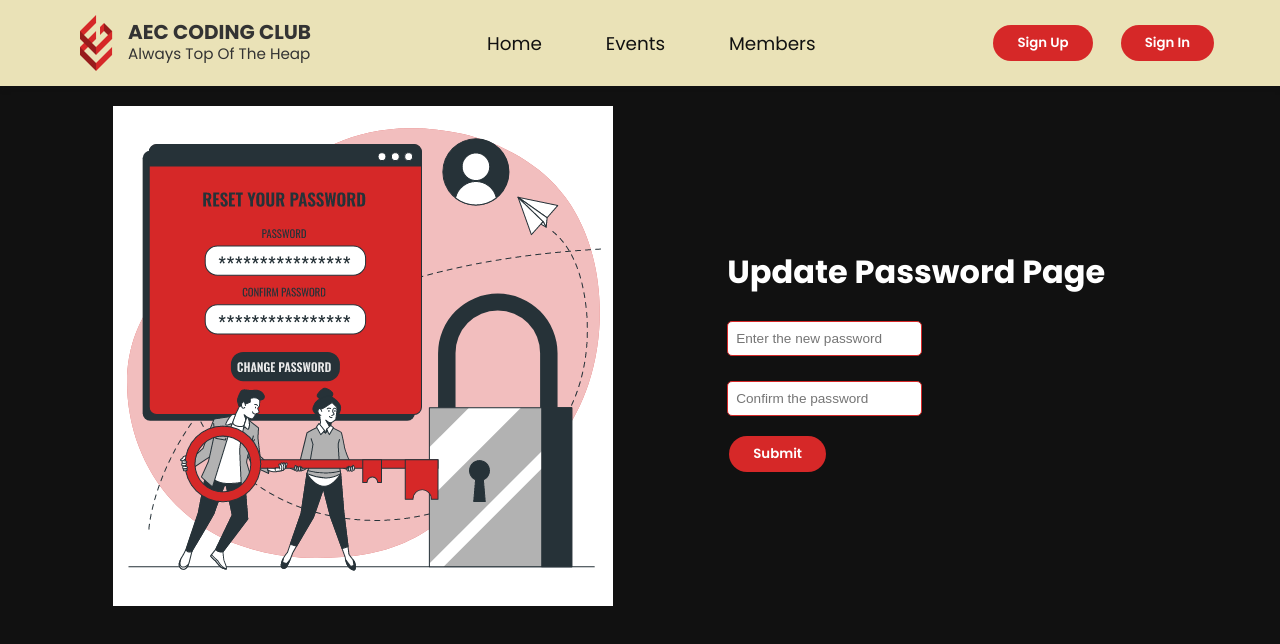
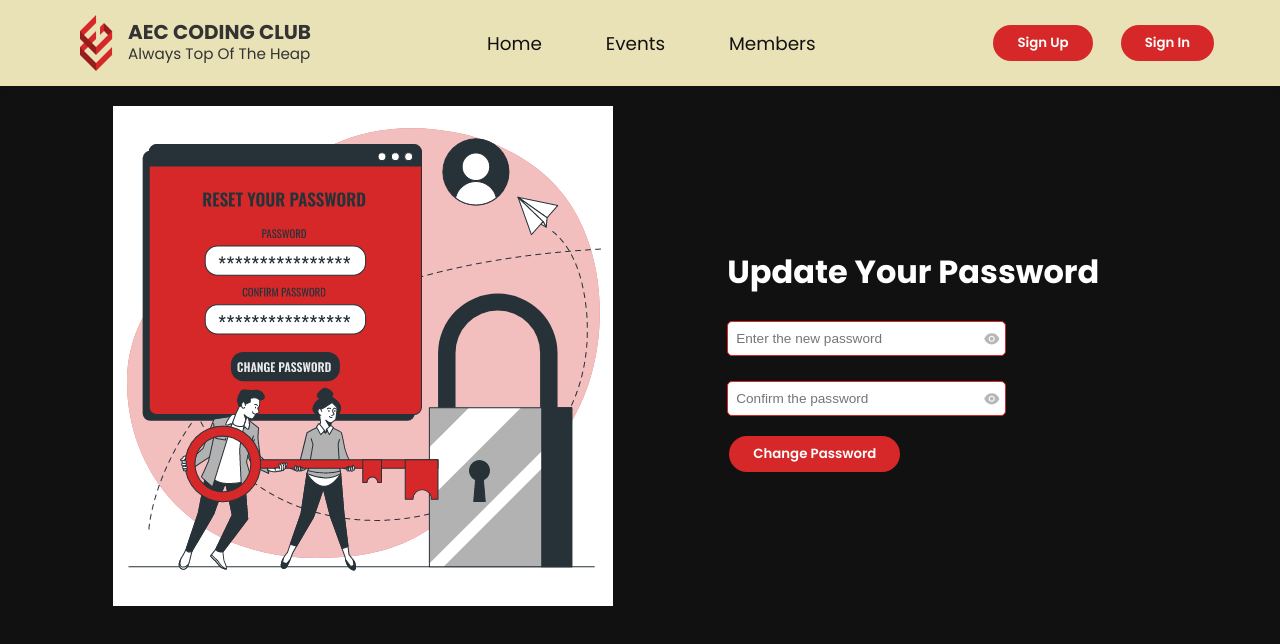
Before and after one commit to aec-coding-club/AEC-Coding-Club-Website, a React (Create React App) app: page /setNewPassword/1 in a window 1280 px wide. Shown: the top 644 px of the page. Built offline with nearby package versions, Linux system fonts and the light colour scheme; no server answers.

Commit message:
Eye button for password added

```diff
--- a/src/Pages/Components/EmailForme.jsx
+++ b/src/Pages/Components/EmailForme.jsx
@@ -49,15 +49,15 @@ const EmailForme = () => {
         <h1>Enter your email address to Reset Password</h1>
         <div className="details">
           <input
-            className="input__field"
+            className="input__field signin__input__field"
             value={email}
             onChange={(e) => handelChange(e)}
             type="email"
-            placeholder="Enter the email"
+            placeholder="Enter the Email to Reset Password"
           ></input>
         </div>
         <button className="btn" type="submit">
-          Submit
+          Send Email
         </button>
       </form>
     </>
--- a/src/Pages/Setpassword.jsx
+++ b/src/Pages/Setpassword.jsx
@@ -4,6 +4,7 @@ import { Api } from "../backend";
 import { useLocation, useNavigate } from "react-router-dom";
 import { toast } from "react-toastify";
 import resetpassword from "../Assets/Reset password.gif";
+import { AiFillEye, AiFillEyeInvisible } from 'react-icons/ai'
 
 const Setpassword = () => {
   const [Passworddata, setPassword] = useState({
@@ -59,6 +60,11 @@ const Setpassword = () => {
     }
   }
 
+  const [viewPassword, setViewPassword] = useState(false)
+  const togglePassword = () => {
+    setViewPassword(!viewPassword)
+  }
+
   useEffect(() => {
     tokenCheker();
   }, []);
@@ -71,31 +77,37 @@ const Setpassword = () => {
         </div>
 
         <form onSubmit={(e) => handleSubmit(e)}>
-          <h1>Update Password Page</h1>
-          <div className="details">
+          <h1>Update Your Password</h1>
+          <div className="details inline-input-svg">
             <input
-              className="input__field"
+              className="input__field signin__input__field"
               name="password"
               id="password"
-              type="password"
+              type={viewPassword ? 'text' : 'password'}
               placeholder="Enter the new password"
               value={Passworddata.password}
               onChange={(e) => handelChange(e)}
             />
+            <span onClick={togglePassword}>
+              {viewPassword ? <AiFillEyeInvisible /> : <AiFillEye />}
+            </span>
           </div>
-          <div className="details">
+          <div className="details inline-input-svg">
             <input
-              className="input__field"
+              className="input__field signin__input__field"
               name="confirmPassword"
               id="confirmPassword"
-              type="password"
+              type={viewPassword ? 'text' : 'password'}
               placeholder="Confirm the password"
               value={Passworddata.confirmPassword}
               onChange={(e) => handelChange(e)}
             />
+            <span onClick={togglePassword}>
+              {viewPassword ? <AiFillEyeInvisible /> : <AiFillEye />}
+            </span>
           </div>
           <button type="submit" className="btn">
-            Submit
+            Change Password
           </button>
         </form>
       </div>
```
